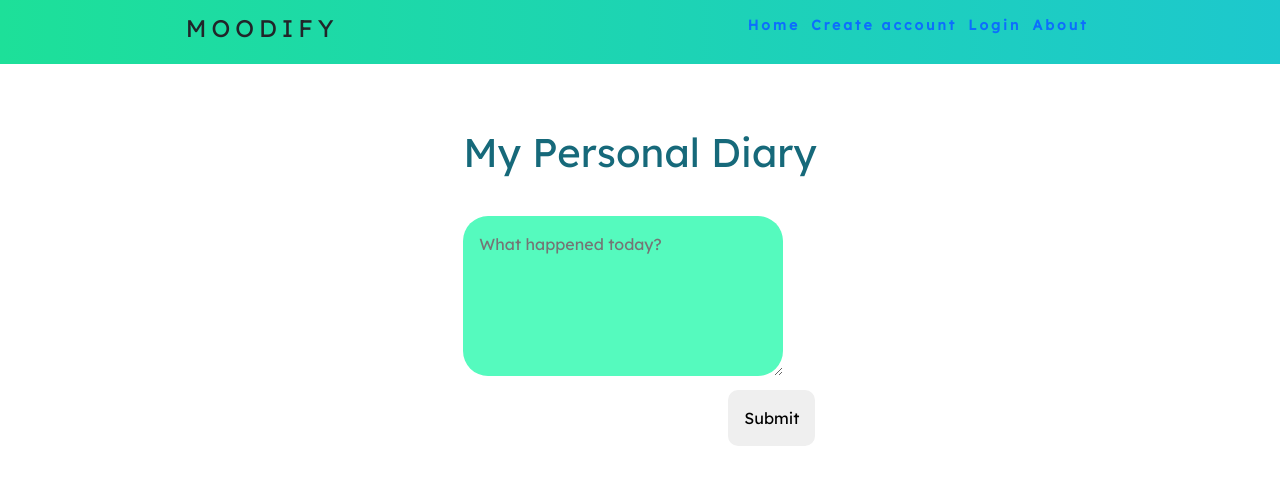
After one commit to ivfranck/Moodify-App, a PHP site: page /diary.php in a window 1280 px wide. The commit adds this page. Shown: the top 485 px of the page. Run offline with PHP 8.4, Linux system fonts and the light colour scheme; some libraries are stand-ins or nearby versions.

Commit message:
added header to diary

```diff
--- /dev/null
+++ b/css/diary.css
@@ -0,0 +1,38 @@
+.diary-ent {
+    margin: 5%;
+    display: grid;
+    justify-content: center;
+  }
+
+  .title {
+    color: #16697A;
+    text-align: center;
+    margin-bottom: 1em;
+  }
+
+  .entry-textbox {
+    width: 20em;
+    height: 10em;
+    padding: 1em;
+    margin-bottom: 0.5em;
+    border-radius: 25px;
+    background-color:#55fabe;
+    border: unset;
+    border: none;
+    border-color: none;
+  }
+
+  .entry-textbox:focus {
+    outline: none;
+  }
+
+  #entryForm .button {
+    border: unset;
+    border-radius: 10px;
+    padding: 1em;
+    margin-left: 75%;
+  }
+  .button:hover{
+    background: #1dc8cd;
+    border: 2px solid #1dc8cd;
+  }
--- /dev/null
+++ b/diary.php
@@ -0,0 +1,11 @@
+<?php include_once "header_footer/header.php";?>
+<div class="diary-ent">
+    <h1 class="title">My Personal Diary</h1>
+        <form id="entryForm" class="align-middle">
+            <textarea class="entry-textbox" placeholder="What happened today?" required></textarea><br/>
+            <button type="submit" class="button">Submit</button>
+        </form>
+</div>
+    <script src="js/diary.js"></script>
+  </body>
+</html>
--- a/header_footer/header.php
+++ b/header_footer/header.php
@@ -13,7 +13,7 @@ session_start();
     <!-- google fonts -->
     <link rel="preconnect" href="https://fonts.gstatic.com">
     <!--<link rel="stylesheet" href="../authentication/css/bootstrap.css">-->
-
+    <link href="css/diary.css" rel="stylesheet" type="text/css" />
     <link href="https://cdn.jsdelivr.net/npm/bootstrap@5.0.0-beta3/dist/css/bootstrap.min.css" rel="stylesheet" integrity="sha384-eOJMYsd53ii+scO/bJGFsiCZc+5NDVN2yr8+0RDqr0Ql0h+rP48ckxlpbzKgwra6" crossorigin="anonymous">
 
     <link rel="stylesheet" href="../authentication/css/form.css">
@@ -42,17 +42,17 @@ session_start();
         </li>
         <?php
         if(isset($_SESSION["userName"])){
+            echo "<li><a href='#'>About</a></li>";
+            echo "<li><a href='../diary.php'>Diary</a></li>";
             echo "<li><a href='../authentication/profile.php'>Profile</a></li>";
             echo "<li><a href='../authentication/includes/logout-inc.php'>Logout</a></li>";
         }
         else{
             echo "<li><a href='../authentication/signup.php'>Create account</a></li>";
             echo "<li><a href='../authentication/login.php'>Login</a></li>";
+            echo "<li><a href='#'>About</a></li>";
         }
         ?>
-        <li>
-            <a href="">About</a>
-        </li>
 
     </ul>
 
```
Also changed, not shown: diary.css (deleted, +0 -39 lines), diary.html (deleted, +0 -17 lines), diary.js (deleted, +0 -35 lines), js/diary.js (added, +35 -0 lines).
